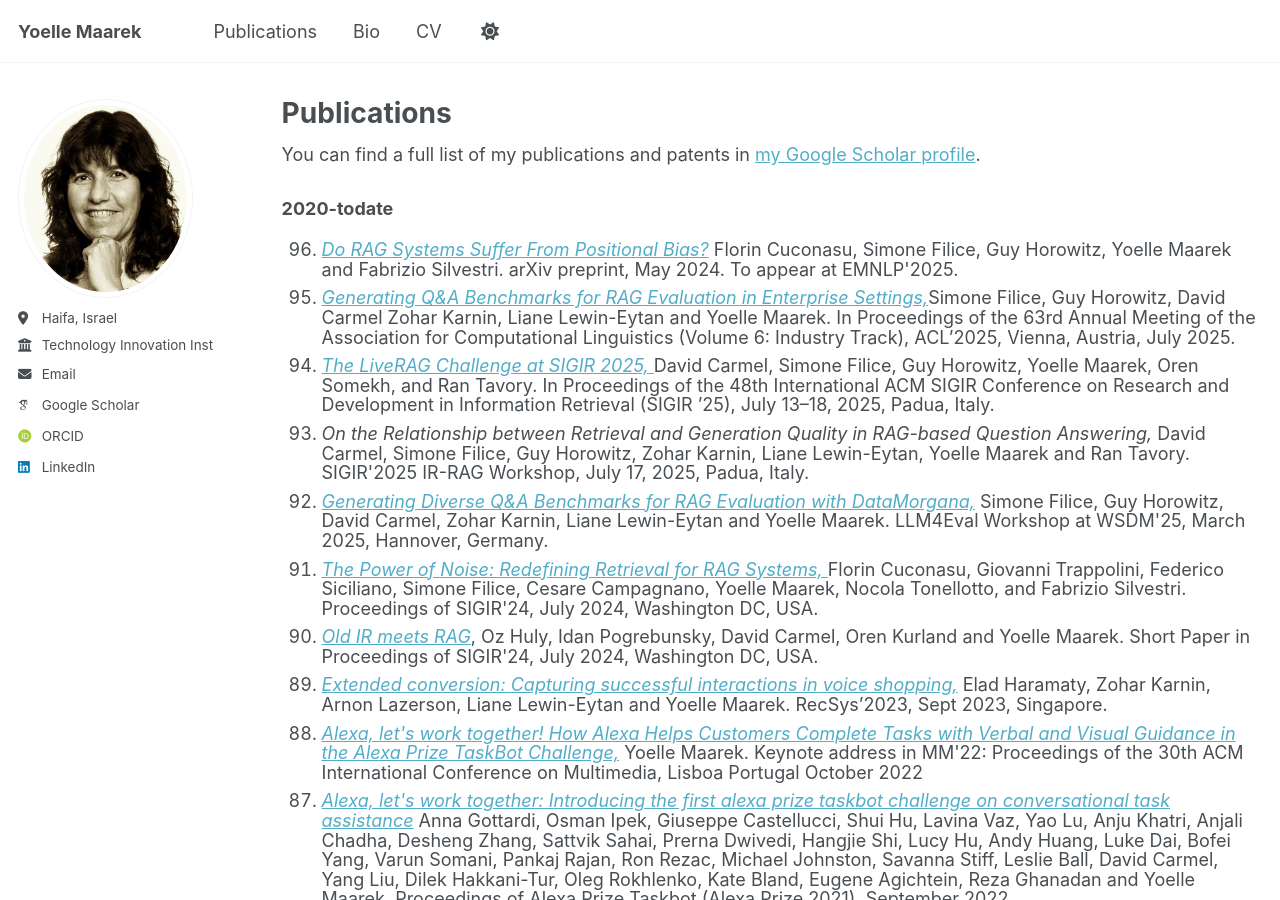
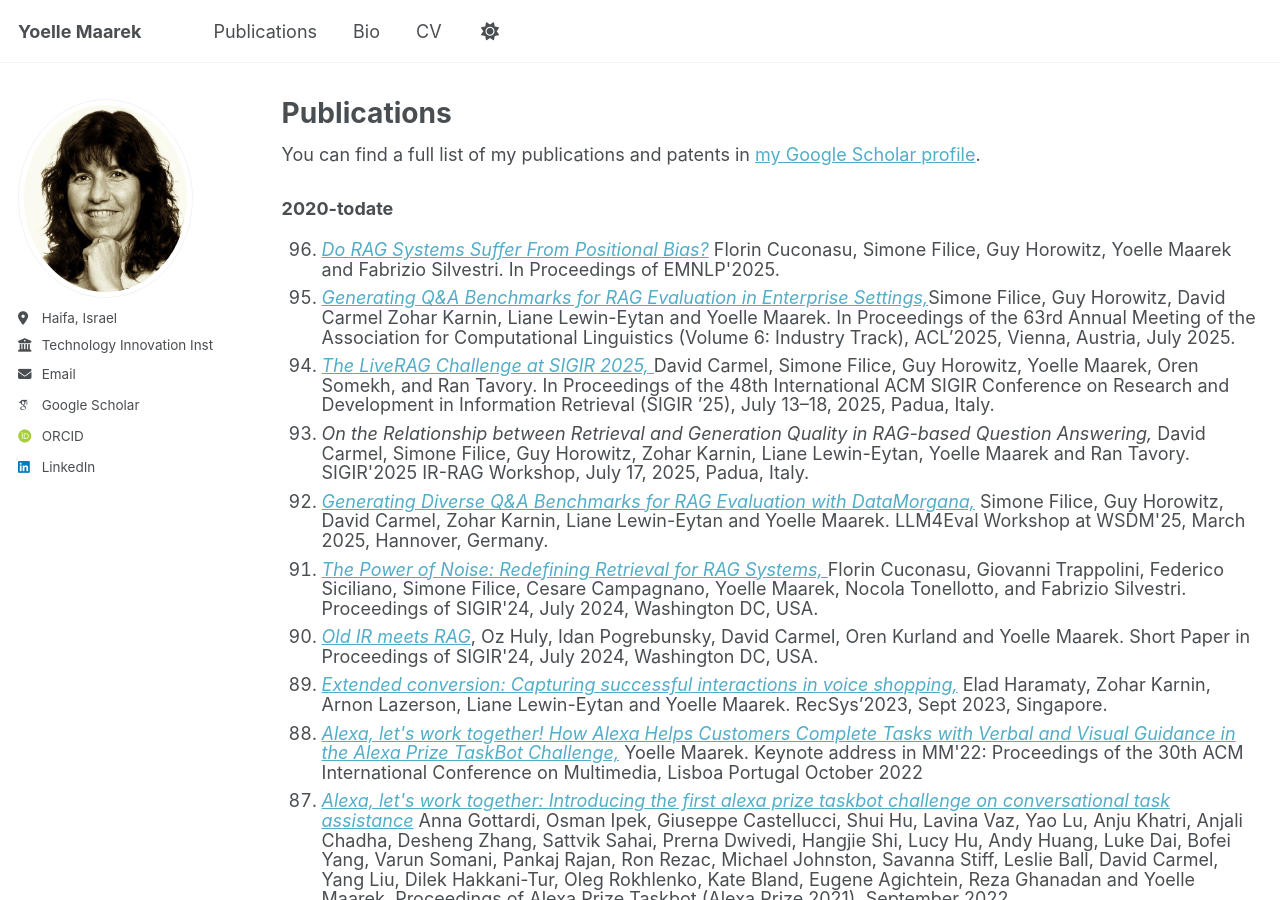
Before and after one commit to yoellemaarek/homepage, a Jekyll site: the page built from _pages/publications.html, in a window 1280 px wide and 900 px high. Built offline with Jekyll 4.4.1, drawn with Linux system fonts in a browser that asks for light colours; some web fonts are replaced.

Commit message:
Update publication link and details for EMNLP 2025
Signed-off-by: Yoelle Maarek <148758323+yoellemaarek@users.noreply.github.com>

```diff
--- a/_pages/publications.html
+++ b/_pages/publications.html
@@ -11,7 +11,7 @@
 <BR>
 <strong>2020-todate</strong>
 <ol reversed class="ol1" style="line-height: 19.6000003814697px;" start="96">
-<li class="li3"><a href="https://arxiv.org/abs/2505.15561"><em>Do RAG Systems Suffer From Positional Bias?</em></a> Florin Cuconasu, Simone Filice, Guy Horowitz, Yoelle Maarek and Fabrizio Silvestri. arXiv preprint, May 2024. To appear at EMNLP'2025. </li>
+<li class="li3"><a href="https://aclanthology.org/2025.emnlp-main.1422.pdf"><em>Do RAG Systems Suffer From Positional Bias?</em></a> Florin Cuconasu, Simone Filice, Guy Horowitz, Yoelle Maarek and Fabrizio Silvestri. In Proceedings of EMNLP'2025. </li>
 <li class="li3"><A href="https://aclanthology.org/2025.acl-industry.33/"><em>Generating Q&A Benchmarks for RAG Evaluation in Enterprise Settings,</em></A>Simone Filice, Guy Horowitz, David Carmel Zohar Karnin, Liane Lewin-Eytan and Yoelle Maarek. In Proceedings of the 63rd Annual Meeting of the Association for Computational Linguistics (Volume 6: Industry Track), ACL’2025, Vienna, Austria, July 2025.</li>
 <li class="li3"><a href="https://dl.acm.org/doi/10.1145/3726302.3733591"><em>The LiveRAG Challenge at SIGIR 2025,</em> </a>David Carmel, Simone Filice, Guy Horowitz, Yoelle Maarek, Oren Somekh, and Ran Tavory. In Proceedings of the 48th International ACM SIGIR Conference on Research and Development
 in Information Retrieval (SIGIR ’25), July 13–18, 2025, Padua, Italy.</li>
```
